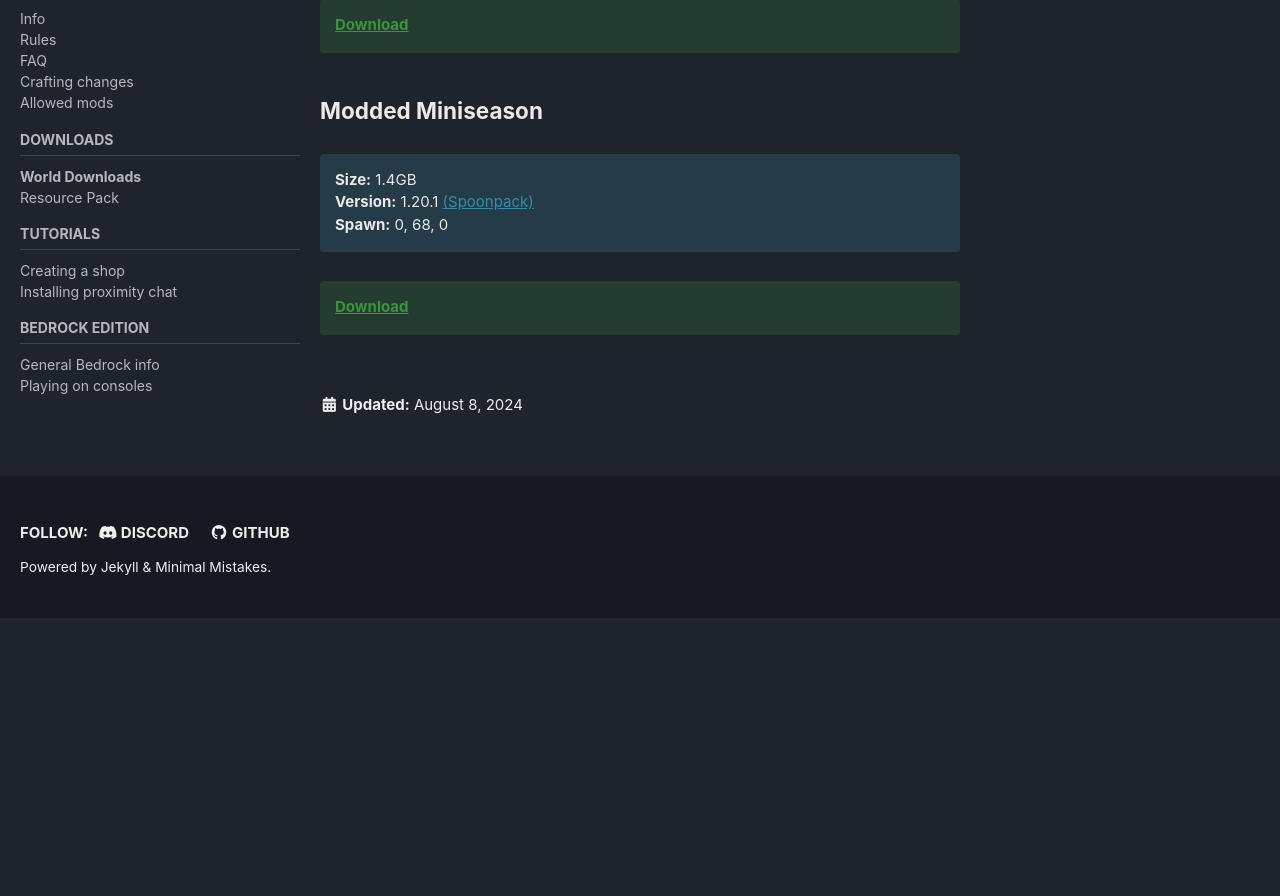
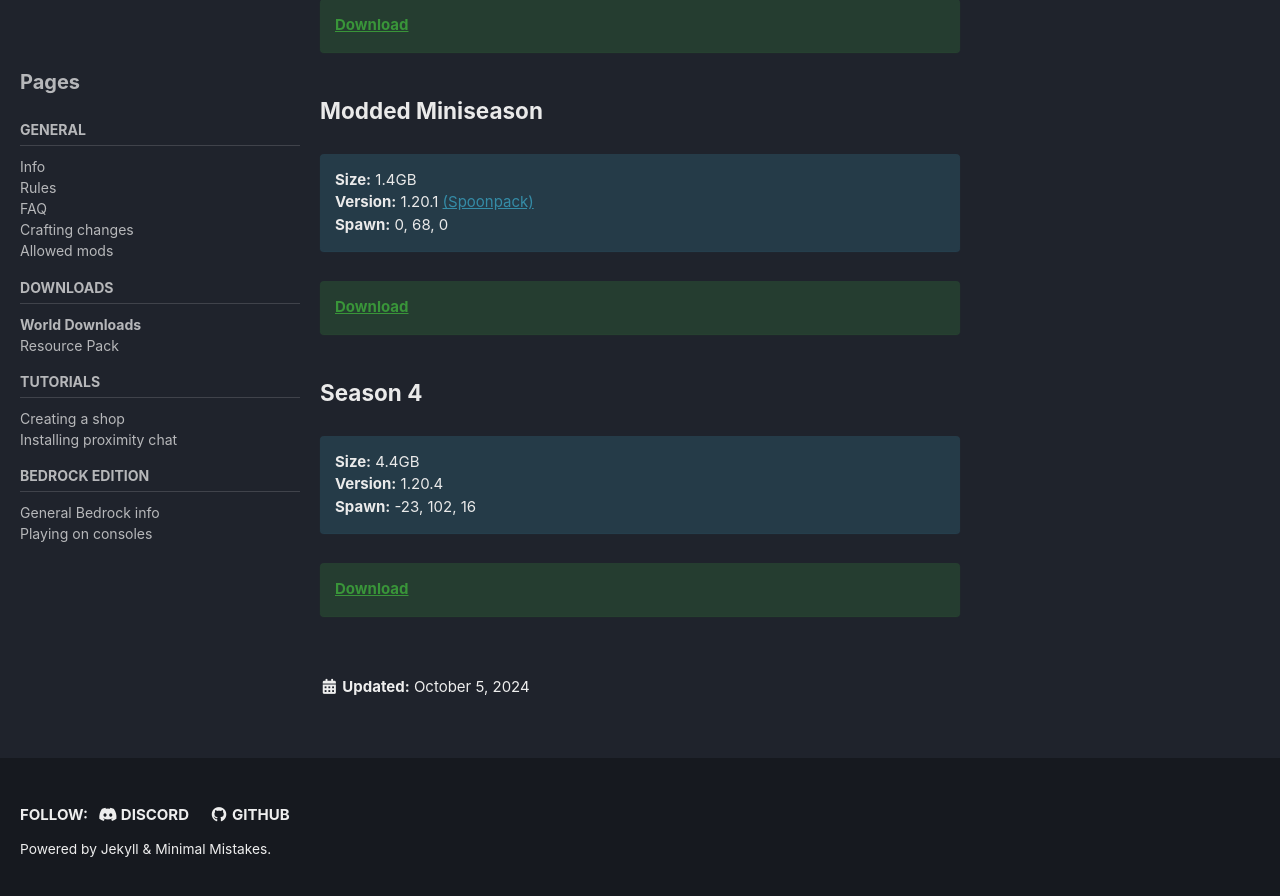
Before and after one commit to MumboDiscord/spooncraft-docs, a Jekyll site: the page built from downloads.markdown, in a window 1280 px wide and 900 px high, scrolled down 2956 px. Shown: the top 896 px of the window. Built offline with Jekyll 4.4.1, drawn with Linux system fonts in a browser that asks for light colours; cached includes are drawn as plain includes; before the commit the page ends 3574 px from its top, so only the background shows below that.

Commit message:
Add season 4 world download

```diff
--- a/downloads.markdown
+++ b/downloads.markdown
@@ -124,3 +124,13 @@
 
 **[Download](https://drive.google.com/file/d/1YKQ7M9-KoEzpWJiYN7PB3EXot3bS575P/view?usp=sharing)**
 {: .notice--success}
+
+### Season 4
+
+**Size:** 4.4GB \
+**Version:** 1.20.4 \
+**Spawn:** -23, 102, 16
+{: .notice--info}
+
+**[Download](https://drive.google.com/file/d/19MhQTVimK4IZpcw7dGt0zxg_iPk_8Tfq/view?usp=sharing)**
+{: .notice--success}
```
Also changed, not shown: other parts of downloads.markdown (+1 -1 lines).
